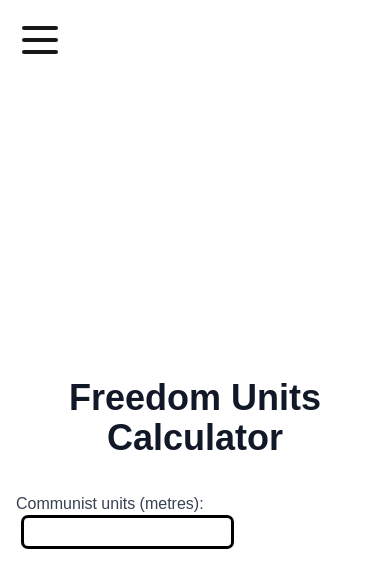
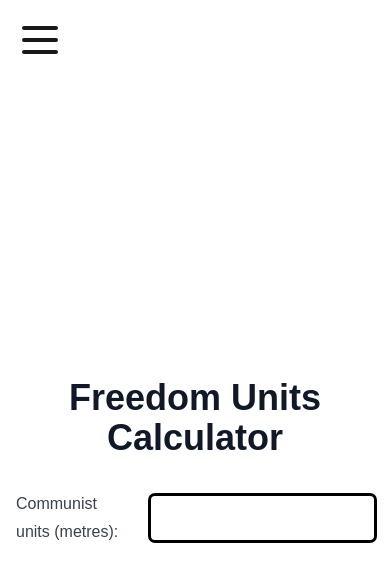
Before and after one commit to sethnine/freedom-units, a Next.js app: page / in a window 390 px wide. Shown: the top 588 px of the page. Built offline with nearby package versions, Linux system fonts and the light colour scheme.

Commit message:
improve layout and styling for input section; disable user scaling on mobile

```diff
--- a/src/app/layout.tsx
+++ b/src/app/layout.tsx
@@ -31,7 +31,7 @@ export default function RootLayout({
         <meta name="theme-color" content="#000000" />
         <meta
           name="viewport"
-          content="width=device-width, initial-scale=1.0, content=minimum-scale=1"
+          content="width=device-width, initial-scale=1.0, content=minimum-scale=1, user-scalable=no"
         />
       </head>
       <body
--- a/src/app/page.tsx
+++ b/src/app/page.tsx
@@ -65,17 +65,19 @@ export default function Home() {
         <h1 className="block text-wrap text-center">
           Freedom Units Calculator
         </h1>
+        <div className="flex flex-row items-center justify-center space-x-4">
           <label htmlFor="inputbox" typeof="number">
             Communist units (metres):
           </label>
           <input
-          className="bg-inherit text-inherit ring-black dark:ring-white ring rounded mx-2 focus:outline-none"
+            className="bg-inherit text-inherit ring-black dark:ring-white ring rounded mx-2 focus:outline-none p-2"
             type="text"
             id="inputbox"
             name="inputbox"
             value={input}
             onChange={(e) => setInput(e.target.value)}
           />
+        </div>
         {output.length > 0 && <pre>{output}</pre>}
       </div>
     </div>
```
Lines whose indentation alone changed are shown as unchanged.
